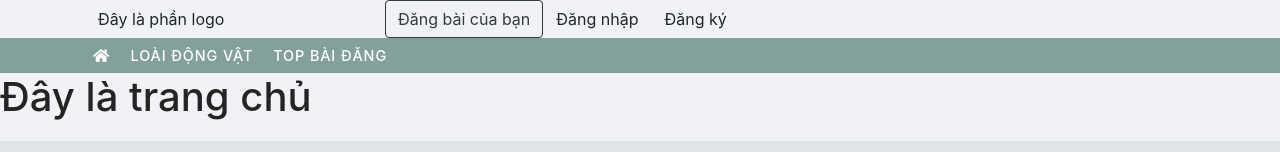
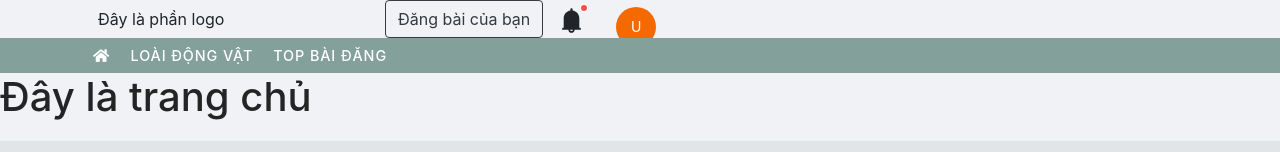
Before and after one commit to tramanh98/AnimalWorldWeb, a React (Create React App) app: page /home in a window 1280 px wide. Shown: the top 152 px of the page. Built offline with nearby package versions, Linux system fonts and the light colour scheme; a web font is replaced by a local one.

Commit message:
create dashboard

```diff
--- a/src/App.js
+++ b/src/App.js
@@ -5,6 +5,8 @@ import {Results} from './pages/results/index'
 import {Detail} from './pages/detail/index'
 import {Home} from './pages/home/index'
 import {Posting} from './pages/posting/index'
+import {ManagePosts} from "./pages/dashboard/posts"
+import {ManageAccount} from './pages/dashboard/profile'
 function App() {
   return (
     <DefaultLayout>
@@ -17,6 +19,10 @@ function App() {
         <Route path="/result" component={Results} />
         <Redirect exact path="/" to="/permission" />
         <Route path="/permission" component={Permission} />
+        <Redirect exact path="/" to="/manage/account" />
+        <Route path="/manage/account" component={ManageAccount} />
+        <Redirect exact path="/" to="/manage/posts" />
+        <Route path="/manage/posts" component={ManagePosts} />
         {/* <Redirect exact path="/" to="/profile" /> */}
 
         {/* <ProtectedRoute path="/profile/edit" component={EditProfile} />
--- a/src/layout/navBar/navHead.js
+++ b/src/layout/navBar/navHead.js
@@ -3,80 +3,72 @@ import { withRouter, useHistory } from "react-router-dom";
 import '../style.css';
 import If from '../../services/if'
 // import { NavAvatar } from '../Avatar';
-// import { Badge, Popover, Button } from 'antd';
-// import { BellFilled, SearchOutlined } from '@ant-design/icons';
+import { Badge, Popover, Button, Avatar } from 'antd';
+import { BellFilled, SearchOutlined } from '@ant-design/icons';
 // import { AuthContext, useAuthContext } from "../../others/contexts/auth.context";
 // import { logout } from '../../api/api'
 
-// const Loginus = props => (
-//     <Login {...props} />
-// );
-// const Registerus = () => (
-//     <Register />
-// );
+
+const ThongBao = () => {
+    const text = <span>Thông báo</span>;
+    const content = (
+        <div>
+            <p>Không có thông báo nào</p>
+
+        </div>
+    );
+    return (
+        <Popover placement="bottom" title={text} content={content} trigger="click">
+            <Button type="link">
+                <Badge count={5} dot>
+                    <BellFilled style={{ fontSize: '25px', color: '#212529', padding: '0' }} />
+                </Badge>
+            </Button>
+        </Popover>
+    );
+};
 
 
-// const ThongBao = () => {
-//     const text = <span>Thông báo</span>;
-//     const content = (
-//         <div>
-//             <p>Không có thông báo nào</p>
+const Profile = (props) => {
+    // const { onLogout } = useAuthContext();
+    // const history = useHistory();
+    // const logoutAPI = async () =>{
+    //     const res = await logout()
+    //     console.log(res)
+    // }
+    const qltk = () =>{
+        props.history.push('/manage/account')
+    }
+    const qlbd = () =>{
+        props.history.push('/manage/posts')
+    }
 
-//         </div>
-//     );
-//     return (
-//         <Popover placement="bottom" title={text} content={content} trigger="click">
-//             <Button type="link">
-//                 <Badge count={5} dot>
-//                     <BellFilled style={{ fontSize: '25px', color: '#212529', padding: '0' }} />
-//                 </Badge>
-//             </Button>
-//         </Popover>
-//     );
-// };
+    const content = (
+        <div>
+            <Button type="link" onClick={() => qltk()}>
+                Quản lý tài khoản
+            </Button>
 
-
-// const Profile = () => {
-//     const { onLogout } = useAuthContext();
-//     const history = useHistory();
-//     const logoutAPI = async () =>{
-//         const res = await logout()
-//         console.log(res)
-//     }
-//     const handleClick = () => {
-//         logoutAPI();
-//         onLogout();
-//     };
-
-//     const content = (
-//         <div>
-//             <Link to="/profile/index">
-//                 <Button type="link">
-//                     Quản lý tài khoản
-//                 </Button>
-//             </Link>
-
-//             <br />
-//             <Link to="/profile/edit">
-//             <Button type="link">
-//                 Chỉnh sửa tài khoản
-//             </Button>
-//             </Link>
-
-//             <br />
-//             <Button type="link" onClick={() => handleClick()}>
-//                 Thoát
-//             </Button>
-//         </div>
-//     );
-//     return (
-//         <Popover placement="bottom" content={content} trigger="click">
-//             <Button type="link">
-//                 <NavAvatar />
-//             </Button>
-//         </Popover>
-//     );
-// };
+            <br />
+            <Button type="link" onClick={() => qlbd()}>
+                Quản lý bài đăng
+            </Button>
+            <br />
+            <Button type="link">
+                Thoát
+            </Button>
+        </div>
+    );
+    return (
+        <Popover placement="bottom" content={content} trigger="click">
+            <Button type="link">
+                <Avatar style={{ backgroundColor: "#f56a00", verticalAlign: 'middle' }} size="large">
+                    U
+                </Avatar>
+            </Button>
+        </Popover>
+    );
+};
 
 class NavHead extends Component  {
     constructor(props) {
@@ -123,12 +115,14 @@ class NavHead extends Component  {
                     <button onClick={this.handlePost} style={{width: "fit-content"}} type="button" className="btn btn-outline-dark">Đăng bài của bạn</button>
                 </div>
                 <div className="p-2">
-                    <button onClick={this.getPermission} style={{width: "fit-content"}} type="button" className="btn">Đăng nhập</button>
+                    {/* <button onClick={this.getPermission} style={{width: "fit-content"}} type="button" className="btn">Đăng nhập</button> */}
+                    <ThongBao/>
                     {/* <If condition={!user} component={Loginus} /> */}
                     {/* <If condition={user} component={ThongBao} /> */}
                 </div>
                 <div className="p-2">
-                    <button onClick={this.getPermission} style={{width: "fit-content"}} type="button" className="btn">Đăng ký</button>
+                    {/* <button onClick={this.getPermission} style={{width: "fit-content"}} type="button" className="btn">Đăng ký</button> */}
+                    <Profile {...this.props}/>
                     {/* <If condition={!user} component={Registerus} /> */}
                     {/* <If condition={user} component={Profile} /> */}
                 </div>
--- /dev/null
+++ b/src/pages/dashboard/posts/index.js
@@ -0,0 +1,5 @@
+export const ManagePosts = () =>{
+    return(
+        <h1>Đây là trang quản lý bài viết</h1>
+    );
+}
--- /dev/null
+++ b/src/pages/dashboard/profile/index.js
@@ -0,0 +1,5 @@
+export const ManageAccount = () =>{
+    return(
+        <h1>Đây là trang quản lý tài khoản </h1>
+    );
+}
```
Also changed, not shown: src/components/framePost.js (added, +7 -0 lines).
